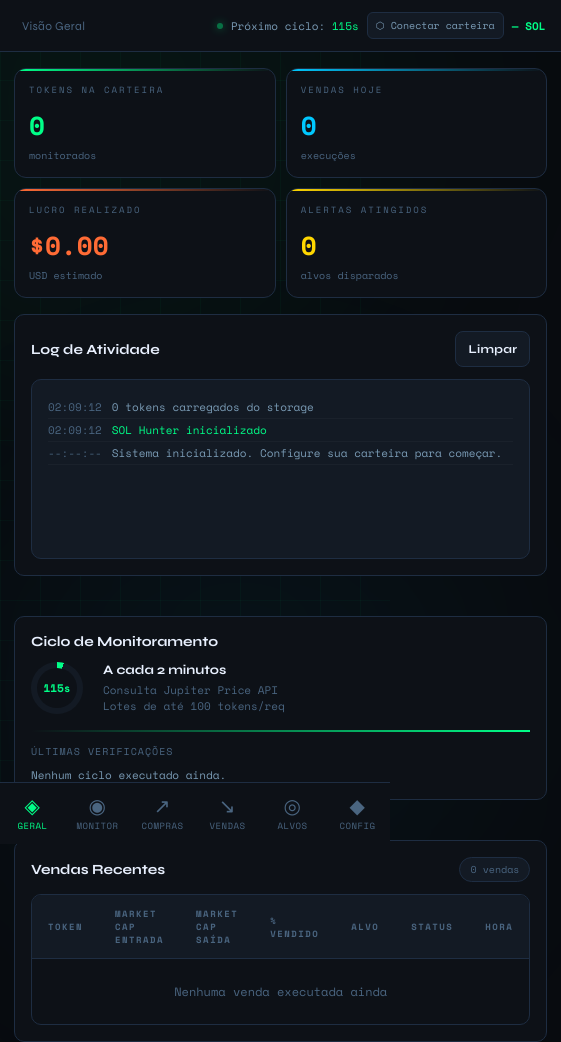
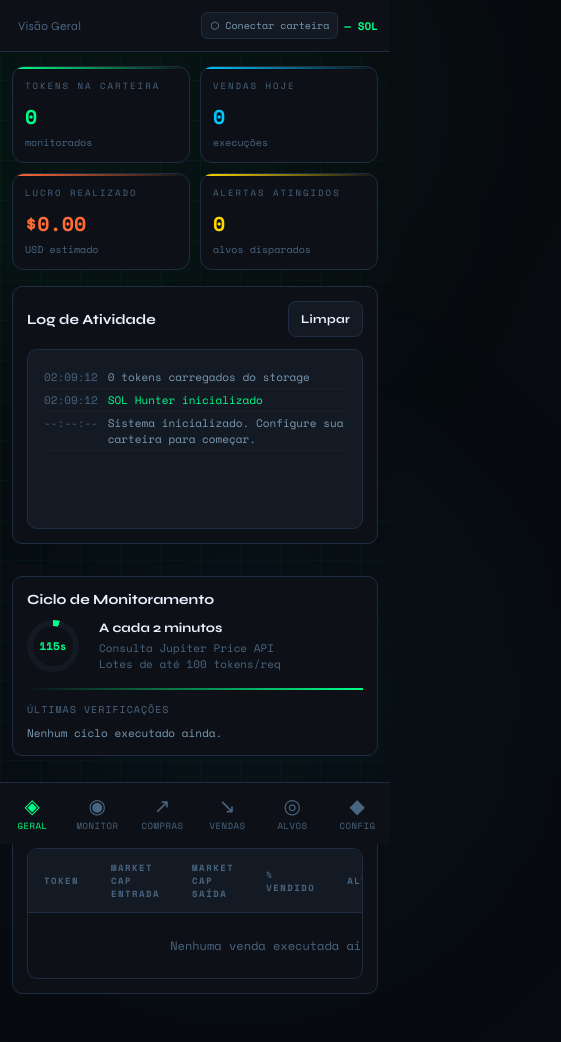
Before and after one commit to imaponeofficial/sol-hunter, a website: page dashboard.html in a window 390 px wide. Shown: the whole page, 561 px wide, since content can reach past the window. Drawn offline with nearby package versions, Linux system fonts and the light colour scheme.

Commit message:
Add files via upload

```diff
--- a/dashboard.html
+++ b/dashboard.html
@@ -607,40 +607,102 @@
      MOBILE
   ===================================================== */
   @media (max-width: 768px) {
+    /* Garante que nada ultrapasse a largura da tela */
+    *, *::before, *::after { box-sizing: border-box; }
+    html, body { overflow-x: hidden; max-width: 100vw; }
+
     .sidebar { display: none; }
-    .main { margin-left: 0; }
-    .topbar { padding: 0 16px; height: 52px; }
-    .topbar-title { font-size: 13px; }
-    .topbar-right { gap: 8px; }
-    .wallet-badge { font-size: 10px; padding: 5px 8px; }
+
+    /* Main ocupa 100% sem margem lateral */
+    .main { margin-left: 0; width: 100%; max-width: 100vw; overflow-x: hidden; }
+
+    /* Topbar: empilha em duas linhas no mobile */
+    .topbar {
+      padding: 0 12px;
+      height: auto;
+      min-height: 52px;
+      flex-wrap: wrap;
+      gap: 4px;
+      padding-top: 8px;
+      padding-bottom: 8px;
+    }
+    .topbar-title { font-size: 13px; flex-shrink: 0; }
+    .topbar-right {
+      gap: 6px;
+      flex-wrap: wrap;
+      justify-content: flex-end;
+      max-width: 100%;
+    }
+    /* Esconde "Próximo ciclo" no mobile para não encher a topbar */
+    .topbar-right > .flex-center { display: none; }
+    .wallet-badge { font-size: 10px; padding: 5px 8px; max-width: 160px; overflow: hidden; text-overflow: ellipsis; white-space: nowrap; }
     .sol-balance { font-size: 11px; }
-    .page { padding: 16px 14px 90px; }
+
+    /* Páginas: padding generoso nas laterais e espaço pro bottom-nav */
+    .page { padding: 14px 12px 90px; width: 100%; max-width: 100vw; overflow-x: hidden; }
+
+    /* Stats: 2 colunas */
     .stats-row { grid-template-columns: repeat(2, 1fr); gap: 10px; margin-bottom: 16px; }
-    .stat-card { padding: 14px; }
-    .card { padding: 16px; border-radius: 10px; }
+    .stat-card { padding: 12px; }
+    .stat-value { font-size: 20px; }
+
+    /* Cards */
+    .card { padding: 14px; border-radius: 10px; }
+
+    /* Grids inline de 2 ou mais colunas viram coluna única */
+    .form-grid.cols2,
+    .form-grid.cols3,
+    .form-grid.cols4 { grid-template-columns: 1fr !important; }
+
+    /* Qualquer div com grid inline de múltiplas colunas colapsa */
+    div[style*="grid-template-columns: 1fr 1fr"],
     div[style*="grid-template-columns:1fr 1fr"],
-    div[style*="grid-template-columns: 1fr 1fr"] {
+    div[style*="grid-template-columns: repeat(2"],
+    div[style*="grid-template-columns:repeat(2"],
+    div[style*="grid-template-columns: repeat(3"],
+    div[style*="grid-template-columns:repeat(3"],
+    div[style*="grid-template-columns: repeat(4"],
+    div[style*="grid-template-columns:repeat(4"] {
       display: flex !important;
       flex-direction: column !important;
+      gap: 12px !important;
     }
-    div[style*="grid-template-columns:repeat(3"] {
-      display: flex !important;
-      flex-direction: column !important;
-    }
-    .btn { padding: 12px 18px; font-size: 13px; min-height: 44px; }
+
+    /* Botões com boa área de toque */
+    .btn { padding: 12px 16px; font-size: 13px; min-height: 44px; }
     .btn-sm { padding: 8px 12px; font-size: 12px; min-height: 36px; }
     .btn-lg { padding: 14px 20px; font-size: 14px; min-height: 50px; }
+
+    /* Impede zoom ao focar inputs no iOS */
     input, select, textarea {
       font-size: 16px !important;
       min-height: 44px;
       padding: 10px 12px !important;
     }
+
+    /* Monitor grid: 1 coluna */
+    .monitor-grid { grid-template-columns: 1fr !important; }
     #token-grid { grid-template-columns: 1fr !important; }
-    #log-feed { max-height: 180px; font-size: 11px; }
-    .form-grid.cols2, .form-grid.cols3, .form-grid.cols4 {
-      display: flex !important;
-      flex-direction: column !important;
-    }
+
+    /* Log menor */
+    .log-feed { max-height: 180px; font-size: 11px; }
+
+    /* Tabelas: scroll horizontal contido */
+    .table-wrap { overflow-x: auto; max-width: 100%; }
+    table { min-width: 0; }
+
+    /* Target blocks */
+    .target-block { padding: 14px; }
+
+    /* Info/warn boxes */
+    .info-box, .warn-box { font-size: 10px; padding: 10px 12px; }
+
+    /* Toast no mobile: largura da tela */
+    #toast-container { left: 12px; right: 12px; bottom: 72px; }
+    .toast { min-width: 0; width: 100%; }
+
+    /* Toggle group responsivo */
+    .toggle-group { flex-wrap: wrap; }
   }
 
   /* Bottom nav — só no mobile */
@@ -1939,7 +2001,7 @@ function toggleSelectAll() {
 // Retorna o status final: 'done' | 'skipped' | 'error' | 'timeout'
 async function waitForCommandResult(db, cmdId, timeoutMs = 60000) {
   const start = Date.now();
-  const pollInterval = 2000; // verifica a cada 2s
+  const pollInterval = 2000;
   while (Date.now() - start < timeoutMs) {
     await sleep(pollInterval);
     try {
@@ -1983,7 +2045,6 @@ async function executeBuy() {
         const db = getSupabase();
         if (!db) throw new Error('Supabase não configurado');
 
-        // 1. Envia comando para o Railway
         const { data: inserted, error: insertErr } = await db.from('sol_hunter_commands')
           .insert({
             action: 'buy',
@@ -1998,26 +2059,23 @@ async function executeBuy() {
 
         addBuyLog(`⟳ ${shortAddr(mint)} — aguardando Railway confirmar compra...`, 'warn');
 
-        // 2. Aguarda Railway executar e confirmar (máx 60s)
+        // Aguarda Railway executar e confirmar na blockchain (máx 60s)
         const cmdResult = await waitForCommandResult(db, inserted.id, 60000);
 
         if (cmdResult.status === 'done') {
-          // Compra confirmada na blockchain — só agora adiciona ao monitor
           addBuyLog(`✓ ${shortAddr(mint)} — compra confirmada!`, 'success');
           addTokenToMonitor(mint);
           bought++;
         } else if (cmdResult.status === 'skipped') {
           addBuyLog(`— ${shortAddr(mint)} — já possui esse token, pulado`, 'info');
         } else if (cmdResult.status === 'timeout') {
-          addBuyLog(`⏱ ${shortAddr(mint)} — timeout: Railway não confirmou. Token NÃO adicionado ao monitor.`, 'error');
+          addBuyLog(`⏱ ${shortAddr(mint)} — timeout: Railway não confirmou. Token NÃO adicionado.`, 'error');
           failed++;
         } else {
-          // status === 'error' ou 'cancelled'
           addBuyLog(`✗ ${shortAddr(mint)} — FALHA: ${cmdResult.result}`, 'error');
           failed++;
         }
       } else {
-        // Modo simulação
         await sleep(80);
         addBuyLog(`[SIM] ${shortAddr(mint)} — simulado OK`, 'warn');
         addTokenToMonitor(mint);
@@ -2026,7 +2084,6 @@ async function executeBuy() {
     } catch(e) {
       addBuyLog(`✗ ${shortAddr(mint)} — erro inesperado: ${e.message}`, 'error');
       failed++;
-      // NÃO adiciona ao monitor em caso de erro
     }
   }
 
```
